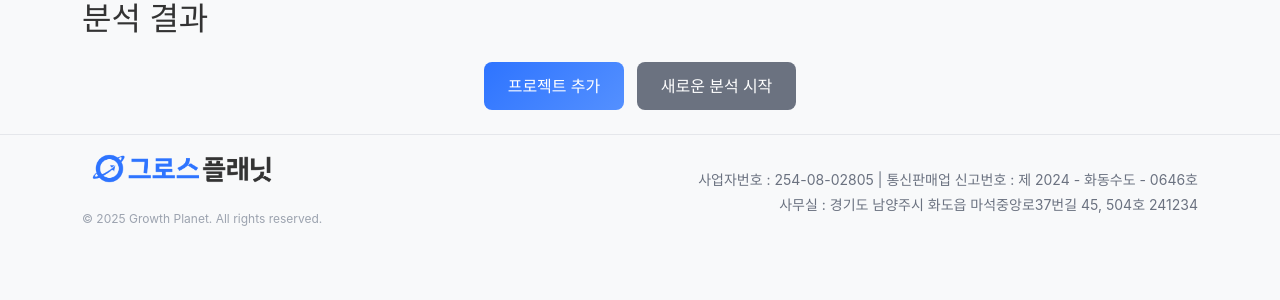
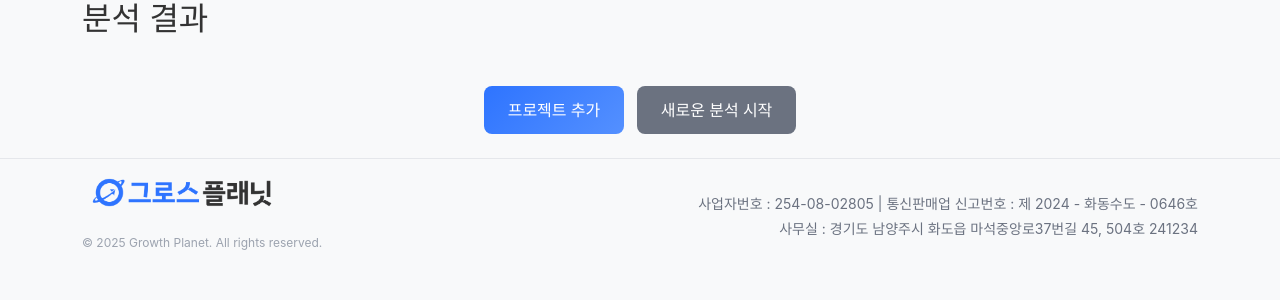
Before and after one commit to earningss793/GROWTHFOLIO2, a Flask app: template templates/result.html in a window 1280 px wide. Shown: the top 300 px of the page. Run offline with Flask 3, Linux system fonts and the light colour scheme; the template is opened without the code that fills it, so the values that code supplies are empty; some web fonts are replaced.

Commit message:
Assistant checkpoint: Add progress bar and move buttons to bottom
Assistant generated file changes:
- templates/result.html: Move buttons to bottom and add progress bar
- static/js/main.js: Add progress bar to project submission, Complete progress bar after response, Clean up progress bar

---

User prompt:

좋아. '확인'버튼을 누르면 진행상황이 표기되는 프로그레스바가 보여져야해.
그리고 결과물이 도출된 화면에서는 '프로젝트 추가' '새로운 분석 시작' 버튼이 맨 하단으로 위치해야해.

```diff
--- a/static/js/main.js
+++ b/static/js/main.js
@@ -20,7 +20,29 @@ document.addEventListener('DOMContentLoaded', function() {
             }
 
             submitProject.disabled = true;
+
+            // Show progress bar
+            const progressBar = document.createElement('div');
+            progressBar.className = 'progress mt-3';
+            progressBar.innerHTML = `
+                <div class="progress-bar progress-bar-striped progress-bar-animated"
+                     role="progressbar"
+                     style="width: 0%">
+                </div>
+            `;
+            document.querySelector('.modal-body').appendChild(progressBar);
+
             try {
+                // Animate progress bar
+                const progressElement = progressBar.querySelector('.progress-bar');
+                let progress = 0;
+                const progressInterval = setInterval(() => {
+                    if (progress < 90) {
+                        progress += 10;
+                        progressElement.style.width = `${progress}%`;
+                    }
+                }, 300);
+
                 const response = await fetch('/api/projects', {
                     method: 'POST',
                     headers: {
@@ -31,6 +53,10 @@ document.addEventListener('DOMContentLoaded', function() {
 
                 const result = await response.json();
                 if (response.ok) {
+                    // Complete progress bar
+                    clearInterval(progressInterval);
+                    progressBar.querySelector('.progress-bar').style.width = '100%';
+
                     const projectSection = document.createElement('div');
                     projectSection.className = 'card mb-4';
                     projectSection.innerHTML = `
@@ -51,8 +77,11 @@ document.addEventListener('DOMContentLoaded', function() {
                         </div>
                     `;
                     document.getElementById('additional-projects').appendChild(projectSection);
-                    projectModal.hide();
-                    document.getElementById('projectName').value = '';
+                    setTimeout(() => {
+                        progressBar.remove();
+                        projectModal.hide();
+                        document.getElementById('projectName').value = '';
+                    }, 500);
                     window.scrollTo({
                         top: projectSection.offsetTop,
                         behavior: 'smooth'
--- a/templates/result.html
+++ b/templates/result.html
@@ -32,7 +32,11 @@
                 </div>
             {% endfor %}
 
-            <div class="text-center mb-4">
+            <!-- 추가된 프로젝트들이 여기에 표시됩니다 -->
+            <div id="additional-projects"></div>
+
+            <!-- 하단 버튼 영역 -->
+            <div class="text-center mt-5 mb-4">
                 <button type="button" class="btn btn-primary" data-bs-toggle="modal" data-bs-target="#projectModal">
                     프로젝트 추가
                 </button>
```
